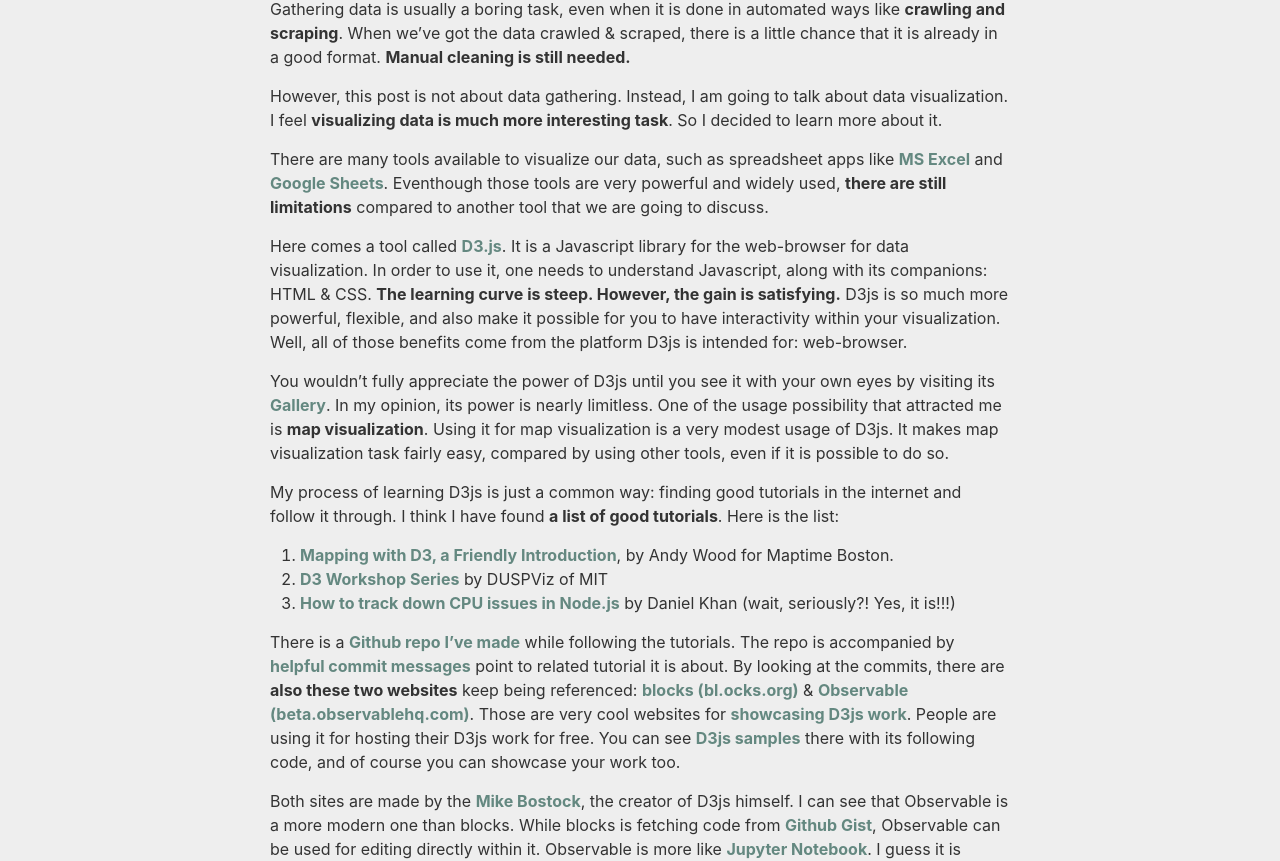
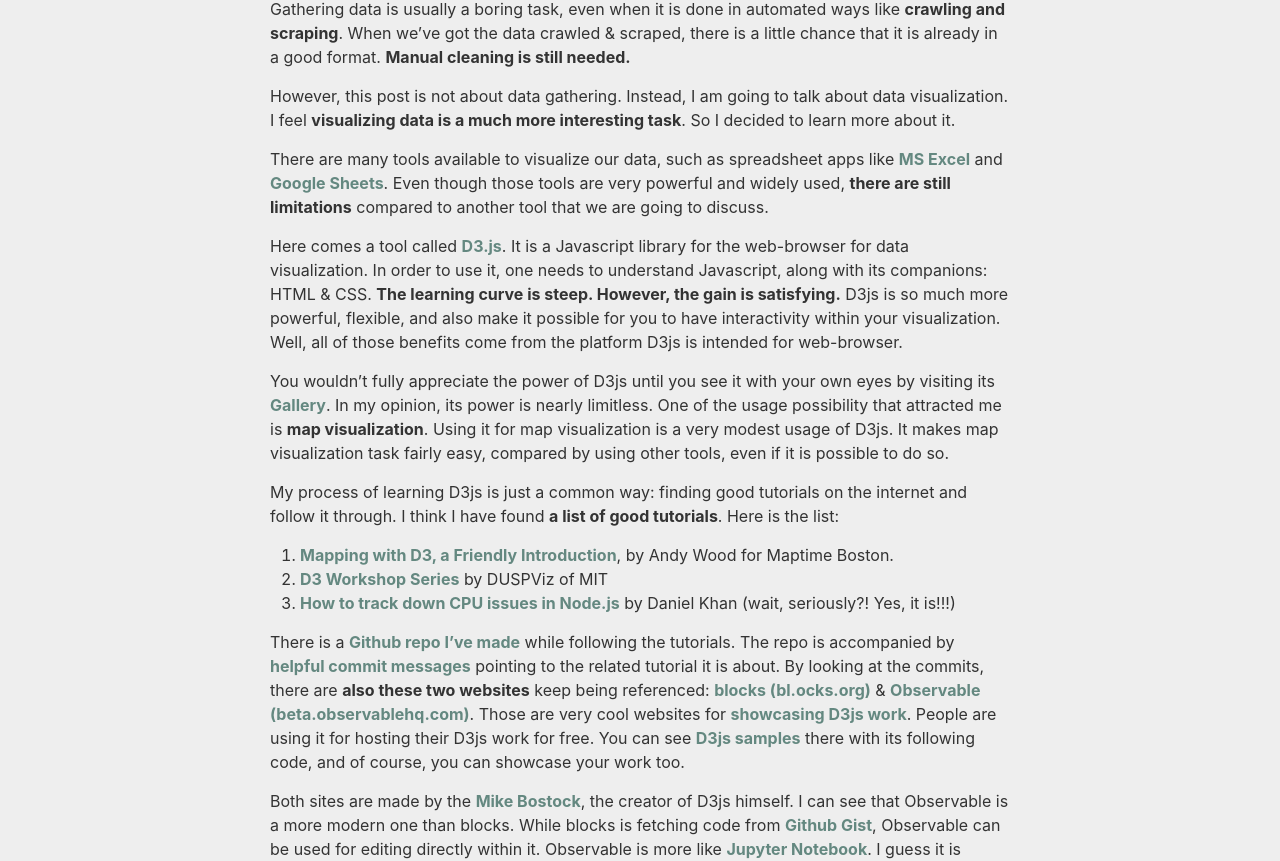
Before and after one commit to siriusdely/siriusdely.github.com, a Jekyll site: the page built from _posts/2019-02-03-learning-d3js.md, in a window 1280 px wide. Shown: the part 260-1121 px from the top of the page. Built offline with Jekyll 4.4.1, drawn with Linux system fonts in a browser that asks for light colours; our own code applies the rules of GitHub Pages for plain Markdown files; comment, search, counter and statistics services are not loaded.

Commit message:
some grammar edit

```diff
--- a/_posts/2019-02-03-learning-d3js.md
+++ b/_posts/2019-02-03-learning-d3js.md
@@ -8,21 +8,21 @@
 
 Gathering data is usually a boring task, even when it is done in automated ways like **crawling and scraping**. When we've got the data crawled & scraped, there is a little chance that it is already in a good format. **Manual cleaning is still needed.**
 
-However, this post is not about data gathering. Instead, I am going to talk about data visualization. I feel **visualizing data is much more interesting task**. So I decided to learn more about it.
+However, this post is not about data gathering. Instead, I am going to talk about data visualization. I feel **visualizing data is a much more interesting task**. So I decided to learn more about it.
 
-There are many tools available to visualize our data, such as spreadsheet apps like [**MS Excel**](https://office.microsoft.com/en-us/excel) and [**Google Sheets**](https://sheets.google.com). Eventhough those tools are very powerful and widely used, **there are still limitations** compared to another tool that we are going to discuss.
+There are many tools available to visualize our data, such as spreadsheet apps like [**MS Excel**](https://office.microsoft.com/en-us/excel) and [**Google Sheets**](https://sheets.google.com). Even though those tools are very powerful and widely used, **there are still limitations** compared to another tool that we are going to discuss.
 
-Here comes a tool called [**D3.js**](https://d3js.org). It is a Javascript library for the web-browser for data visualization. In order to use it, one needs to understand Javascript, along with its companions: HTML & CSS. **The learning curve is steep. However, the gain is satisfying.** D3js is so much more powerful, flexible, and also make it possible for you to have interactivity within your visualization. Well, all of those benefits come from the platform D3js is intended for: web-browser.
+Here comes a tool called [**D3.js**](https://d3js.org). It is a Javascript library for the web-browser for data visualization. In order to use it, one needs to understand Javascript, along with its companions: HTML & CSS. **The learning curve is steep. However, the gain is satisfying.** D3js is so much more powerful, flexible, and also make it possible for you to have interactivity within your visualization. Well, all of those benefits come from the platform D3js is intended for web-browser.
 
 You wouldn't fully appreciate the power of D3js until you see it with your own eyes by visiting its [**Gallery**](https://github.com/d3/d3/wiki/Gallery). In my opinion, its power is nearly limitless. One of the usage possibility that attracted me is **map visualization**. Using it for map visualization is a very modest usage of D3js. It makes map visualization task fairly easy, compared by using other tools, even if it is possible to do so.
 
-My process of learning D3js is just a common way: finding good tutorials in the internet and follow it through. I think I have found **a list of good tutorials**. Here is the list:
+My process of learning D3js is just a common way: finding good tutorials on the internet and follow it through. I think I have found **a list of good tutorials**. Here is the list:
 
 1. [**Mapping with D3, a Friendly Introduction**](https://maptimeboston.github.io/d3-maptime), by Andy Wood for Maptime Boston.
 2. [**D3 Workshop Series**](http://duspviz.mit.edu/d3-workshop) by DUSPViz of MIT
 3. [**How to track down CPU issues in Node.js**](https://www.dynatrace.com/news/blog/how-to-track-down-cpu-issues-in-node-js) by Daniel Khan (wait, seriously?! Yes, it is!!!)
 
-There is a [**Github repo I've made**](https://github.com/siriusdely/d3js) while following the tutorials. The repo is accompanied by [**helpful commit messages**](https://github.com/siriusdely/d3js/commits/master) point to related tutorial it is about. By looking at the commits, there are **also these two websites** keep being referenced: [**blocks (bl.ocks.org)**](https://bl.ocks.org) & [**Observable (beta.observablehq.com)**](https://beta.observablehq.com). Those are very cool websites for [**showcasing D3js work**](https://beta.observablehq.com/@mbostock). People are using it for hosting their D3js work for free. You can see [**D3js samples**](https://bl.ocks.org/mbostock) there with its following code, and of course you can showcase your work too.
+There is a [**Github repo I've made**](https://github.com/siriusdely/d3js) while following the tutorials. The repo is accompanied by [**helpful commit messages**](https://github.com/siriusdely/d3js/commits/master) pointing to the related tutorial it is about. By looking at the commits, there are **also these two websites** keep being referenced: [**blocks (bl.ocks.org)**](https://bl.ocks.org) & [**Observable (beta.observablehq.com)**](https://beta.observablehq.com). Those are very cool websites for [**showcasing D3js work**](https://beta.observablehq.com/@mbostock). People are using it for hosting their D3js work for free. You can see [**D3js samples**](https://bl.ocks.org/mbostock) there with its following code, and of course, you can showcase your work too.
 
 Both sites are made by the [**Mike Bostock**](https://twitter.com/mbostock), the creator of D3js himself. I can see that Observable is a more modern one than blocks. While blocks is fetching code from [**Github Gist**](https://gist.github.com), Observable can be used for editing directly within it. Observable is more like [**Jupyter Notebook**](https://jupyter.org). I guess it is inspired by Jupyter Notebook, hence an instance of it is also called a notebook. I haven't tried both yet, probably later.
 
```
Also changed, not shown: _posts/2017-04-03-how-to-quickly-jekyll-and-github-page.md (+3 -3 lines), _posts/2017-09-09-messenger-bot-quickstart-in-golang.md (+2 -2 lines), about.md (+2 -4 lines).
